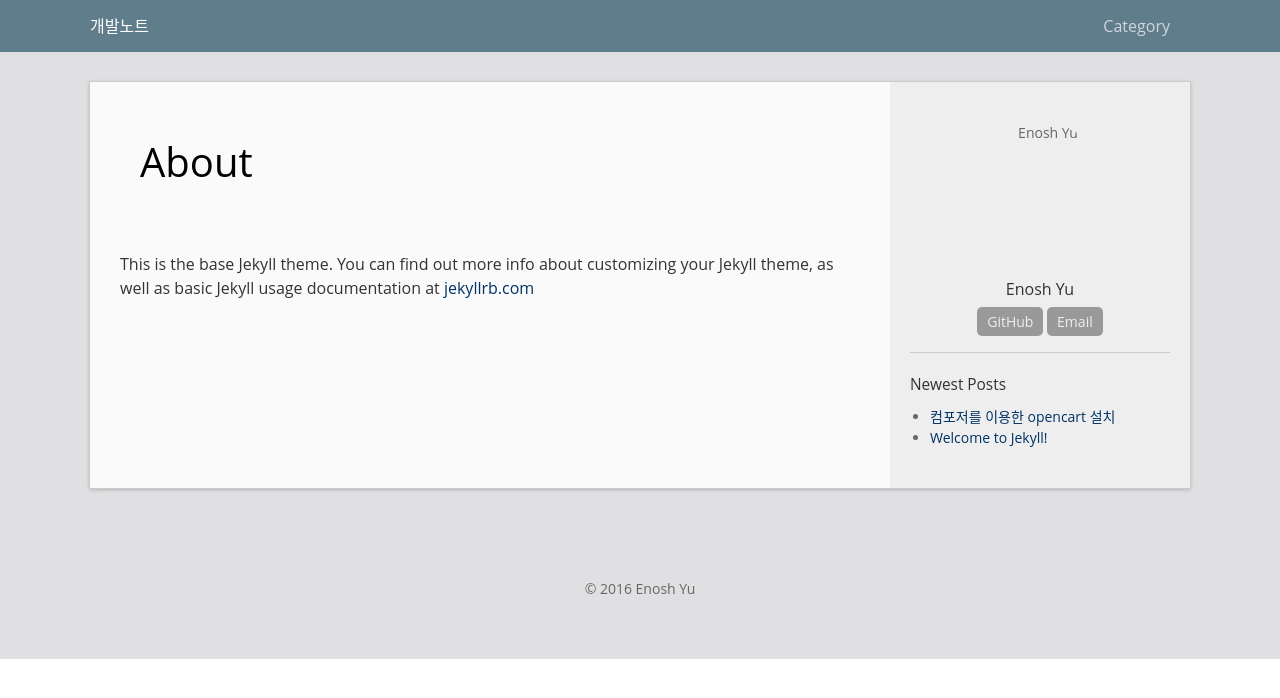
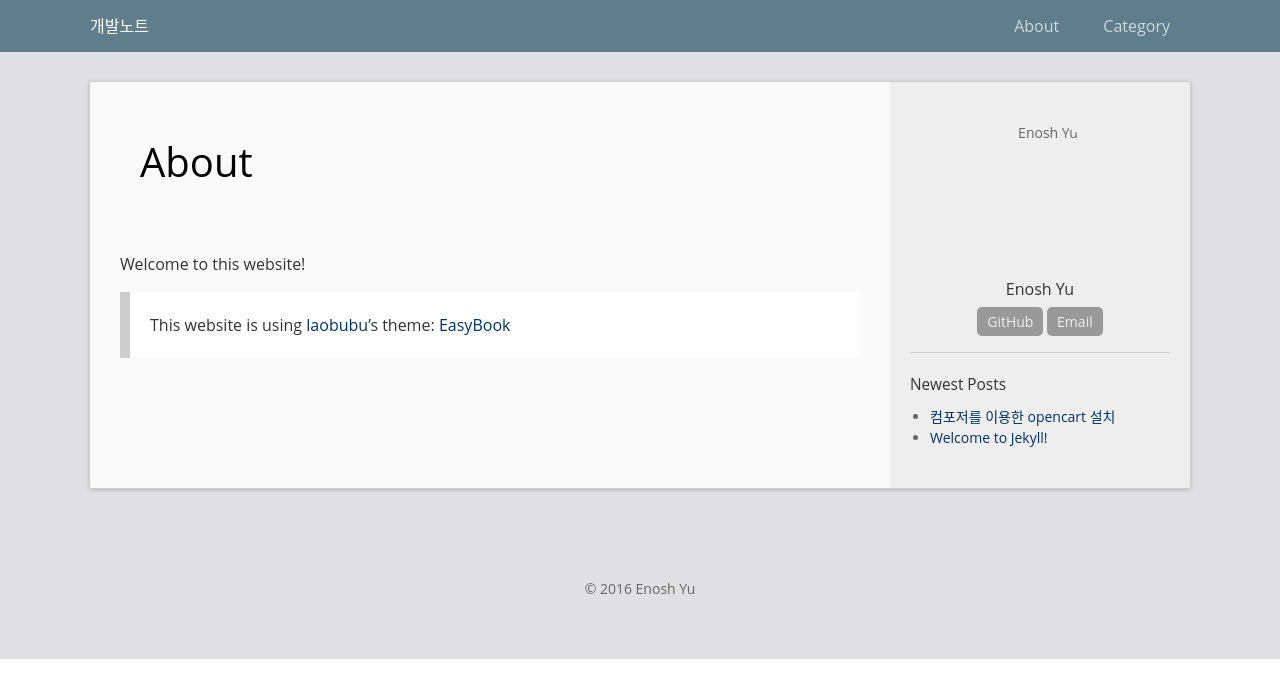
Before and after one commit to Enosh-Yu/enosh-yu.github.io, a Jekyll site: the page built from about.md, in a window 1280 px wide. Shown: the top 698 px of the page. Built offline with Jekyll 4.4.1, drawn with Linux system fonts in a browser that asks for light colours.

Commit message:
change theme

```diff
--- a/about.md
+++ b/about.md
@@ -2,6 +2,9 @@
 layout: page
 title: About
 permalink: /about/
+public: true
 ---
 
-This is the base Jekyll theme. You can find out more info about customizing your Jekyll theme, as well as basic Jekyll usage documentation at [jekyllrb.com](http://jekyllrb.com/)
+Welcome to this website!
+
+> This website is using [laobubu](http://laobubu.net)'s theme: [EasyBook](https://github.com/laobubu/jekyll-theme-EasyBook)
```
Also changed, not shown: index.html (added, +43 -0 lines), index.md (deleted, +0 -6 lines).
